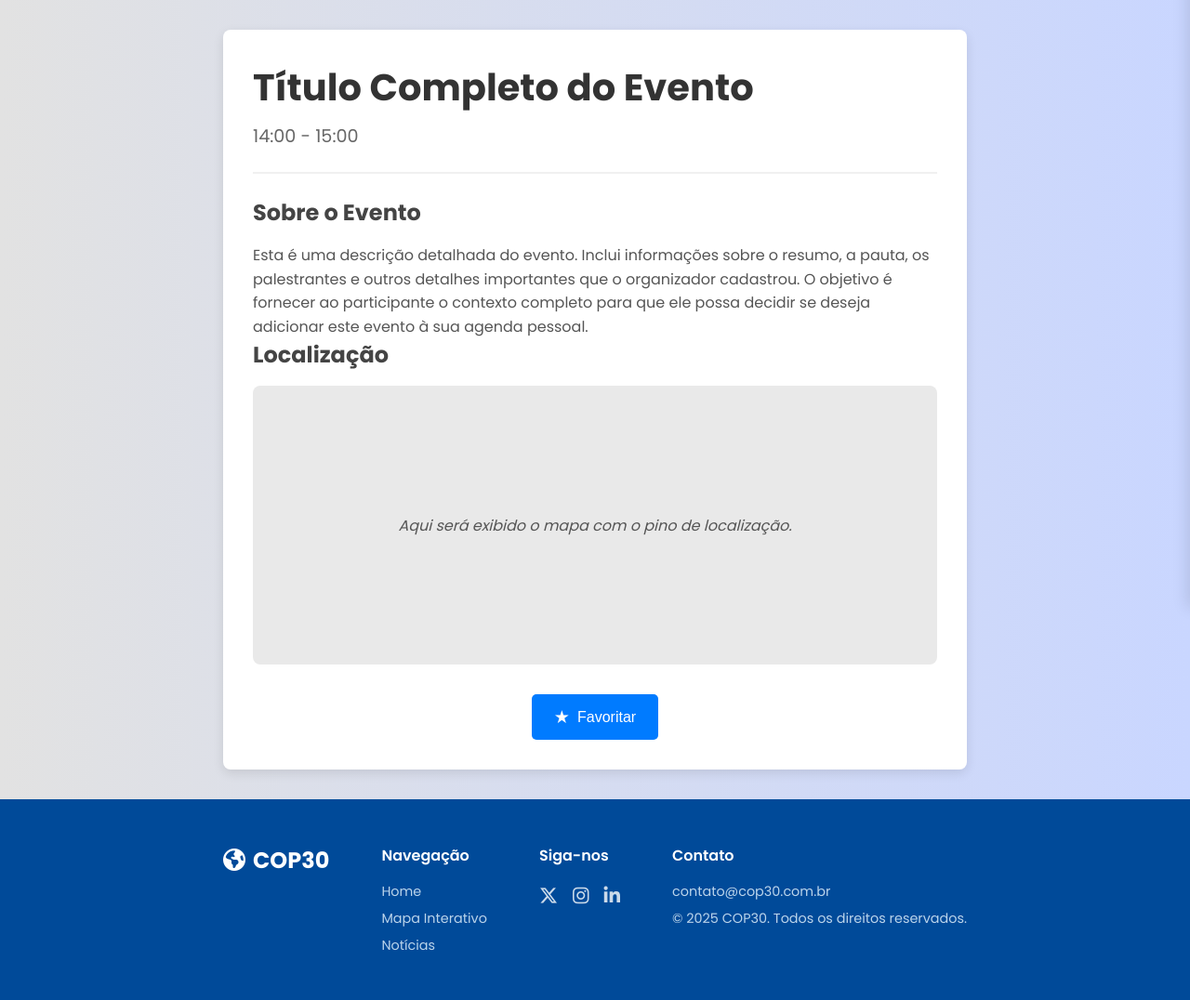
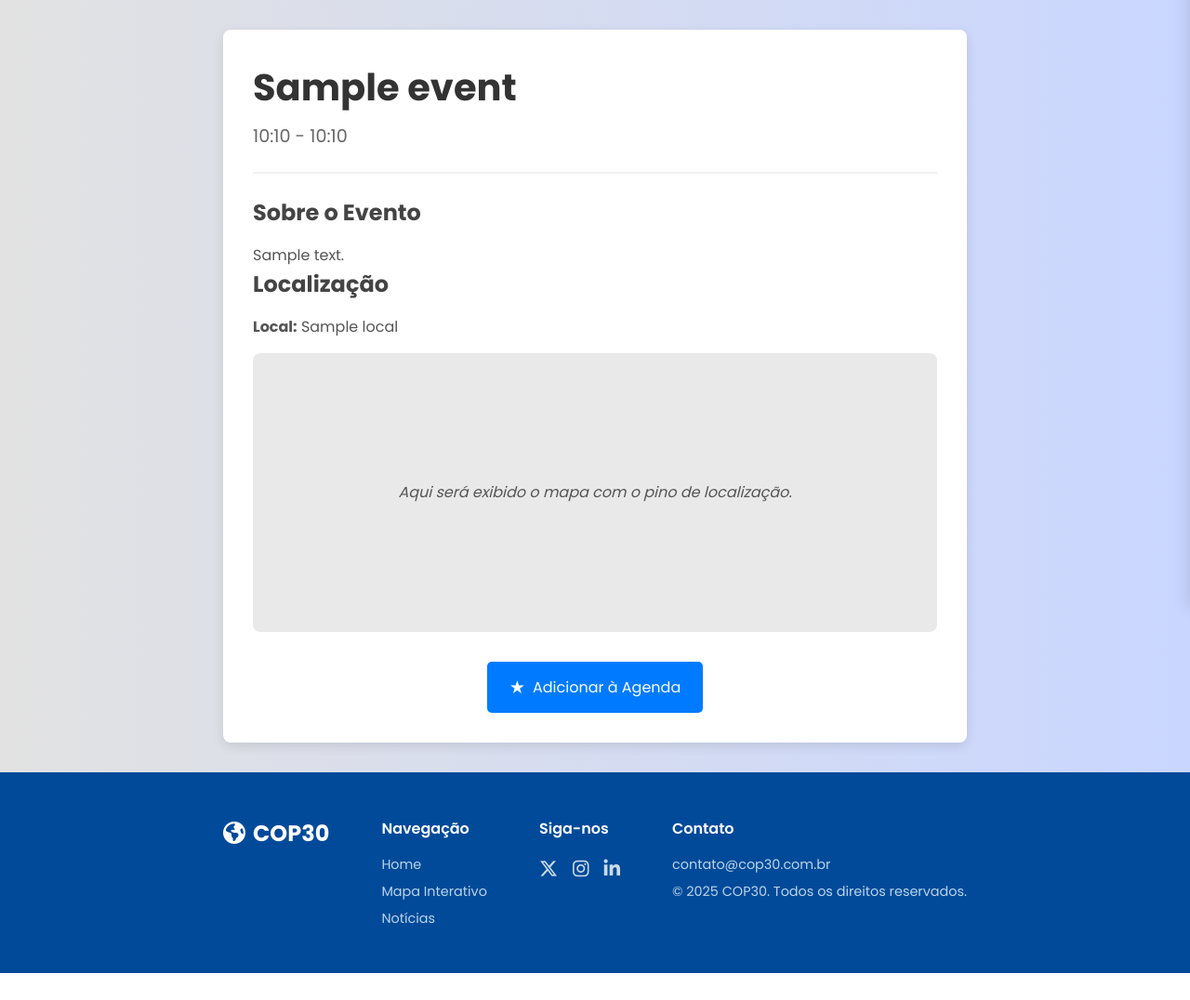
Before and after one commit to F4llsT/sga_cop_30, a Django app: template apps/agenda/templates/agenda/detalhes_evento.html in a window 1280 px wide. Shown: the part 146-1222 px from the top of the page at 93% size. After the commit the page ends 1193 px from the top, so only its background shows below. Run offline with Django 5.2, Linux system fonts and the light colour scheme; the template is opened without the code that fills it: most values are stand-ins (such as "Sample title", 1, 10 or a date in 2020).

Commit message:
Adicionando as rotas no django para os detalhes do evento

```diff
--- a/apps/agenda/templates/agenda/agenda_oficial.html
+++ b/apps/agenda/templates/agenda/agenda_oficial.html
@@ -88,6 +88,7 @@
             <div class="grid grid-cols-1 md:grid-cols-2 lg:grid-cols-3 gap-6">
                 {% for evento in eventos %}
                     <div class="event-card bg-white p-6 rounded-2xl shadow-lg border border-gray-200">
+                        <a href="{% url 'agenda:detalhes_evento' evento.id %}" class="event-title-link"></a>
                         <h2 class="text-xl font-semibold text-gray-800 mb-2">{{ evento.titulo }}</h2>
                         <p class="text-sm text-gray-600 mb-2">
                             <span class="font-medium">Horário:</span> {{ evento.start_time|date:"d/m/Y H:i" }} - {{ evento.end_time|date:"H:i" }}
--- a/apps/agenda/templates/agenda/detalhes_evento.html
+++ b/apps/agenda/templates/agenda/detalhes_evento.html
@@ -8,20 +8,19 @@
 
 <div class="event-detail-container">
     <div class="event-header">
-        <h1 class="event-title">Título Completo do Evento</h1>
-        <p class="event-time">14:00 - 15:00</p>
+        <h1 class="event-title">{{ event.titulo }}</h1>
+        <p class="event-time">{{ event.horario_inicio|time:"H:i" }} - {{ event.horario_fim|time:"H:i" }}</p>
     </div>
 
     <div class="event-body">
         <div class="event-description">
             <h2>Sobre o Evento</h2>
-            <p>
-                Esta é uma descrição detalhada do evento. Inclui informações sobre o resumo, a pauta, os palestrantes e outros detalhes importantes que o organizador cadastrou. O objetivo é fornecer ao participante o contexto completo para que ele possa decidir se deseja adicionar este evento à sua agenda pessoal.
-            </p>
+            <p>{{ event.descricao|linebreaks }}</p>
         </div>
 
         <div class="event-location">
             <h2>Localização</h2>
+            <p><strong>Local:</strong> {{ event.local }}</p>
             <div class="map-placeholder">
                 <p>Aqui será exibido o mapa com o pino de localização.</p>
             </div>
@@ -29,12 +28,17 @@
     </div>
 
     <div class="event-actions">
-        <button id="favorite-button" class="favorite-btn">
+        <a href="{% url 'add_to_agenda' event.id %}" class="favorite-btn {% if is_favorited %}favorited{% endif %}">
             <span class="icon">★</span>
-            <span class="text">Favoritar</span>
-        </button>
+            <span class="text">
+                {% if is_favorited %}
+                    Agendado
+                {% else %}
+                    Adicionar à Agenda
+                {% endif %}
+            </span>
+        </a>
     </div>
 </div>
 
-<script src="{% static 'js/detalhes_evento.js' %}"></script>
 {% endblock %}
--- a/apps/agenda/urls.py
+++ b/apps/agenda/urls.py
@@ -10,4 +10,5 @@ urlpatterns = [
     path('remove/<int:event_id>/', views.remove_from_agenda, name='remove_from_agenda'),
     # Nova url para detalhes do evento
     path('evento/<int:event_id>/', views.detalhes_evento, name='detalhes_evento'),
+    path('evento/<int:event_id>/', views.event_detail, name='detalhes_evento'),
 ]
```
Also changed, not shown: apps/agenda/views.py (+19 -0 lines).
